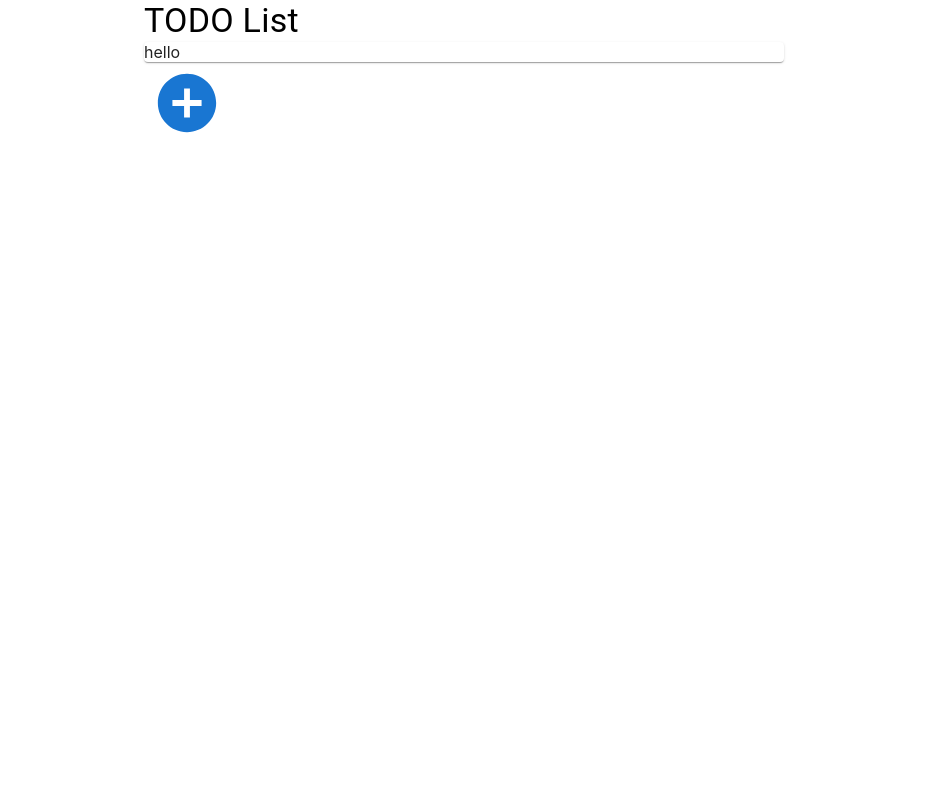
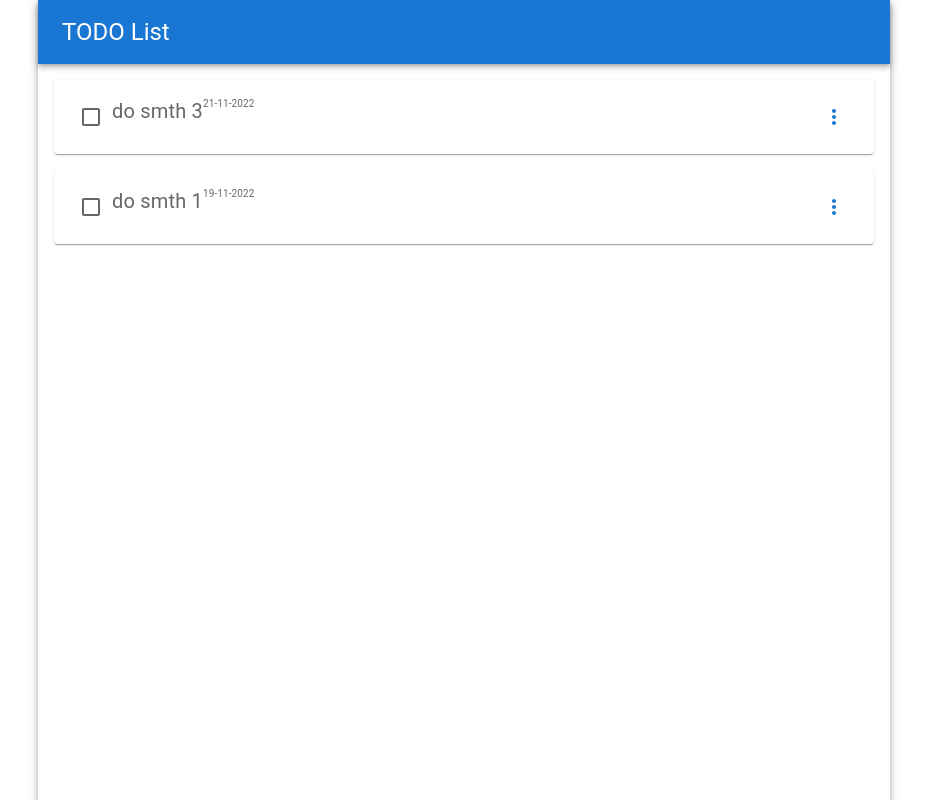
Before and after one commit to alexyasinsky/Portfolio-05.TODO-List-React, a React (Create React App) app: page / in a window 1280 px wide. Shown: the top 800 px of the page, without its empty margins (176-1103 px from the left). Built offline with nearby package versions, Linux system fonts and the light colour scheme.

Commit message:
task list and task add form added

```diff
--- a/package.json
+++ b/package.json
@@ -10,6 +10,7 @@
     "@testing-library/jest-dom": "^5.16.5",
     "@testing-library/react": "^13.4.0",
     "@testing-library/user-event": "^13.5.0",
+    "dayjs": "^1.11.6",
     "node-sass": "^7.0.3",
     "react": "^18.2.0",
     "react-dom": "^18.2.0",
--- a/src/App.js
+++ b/src/App.js
@@ -1,26 +1,76 @@
-import { Typography } from '@mui/material';
+import {AppBar, Container, Grid, Paper, Toolbar, Typography} from '@mui/material';
 
 import './App.scss';
 
-import AddButton from './components/AddButton/AddButton';
-import Area from './components/Area/Area';
+import TaskList from "./components/TaskList";
+import ShowTaskFormButton from "./components/ShowTaskFormButton";
+import NewTaskForm from "./components/NewTaskForm";
+import {useState} from "react";
+
+const tasks = [
+  {
+    task: 'do smth 1',
+    date: '19-11-2022',
+    done: false
+  },
+  {
+    task: 'do smth 2',
+    date: '20-11-2022',
+    done: true
+  },
+  {
+    task: 'do smth 3',
+    date: '21-11-2022',
+    done: false
+  }
+]
 
 function App() {
+  const [showTaskForm, setShowTaskForm] = useState(false);
+
+  function toggleTaskForm(){
+    return setShowTaskForm(!showTaskForm);
+  }
+
+  function addTask(task, date) {
+    tasks.push({task, date, done: false});
+    console.log(tasks)
+  }
+
   return (
-    <div className="app">
+    <Container maxWidth="md">
+      <Paper elevation={5}>
+        <Grid container direction='column'>
+          <Grid item>
             <header>
-       <Typography variant='h4'>
+              <AppBar position="static">
+                <Toolbar>
+                  <Typography
+                    variant="h5"
+                    noWrap
+                    component="h5"
+                  >
                     TODO List
                   </Typography>
+                </Toolbar>
+              </AppBar>
             </header>
+          </Grid>
+          <Grid item position='relative'>
               <main>
-        <Area msg='hello'/>
+                <TaskList list={tasks}/>
+                { showTaskForm ?
+                  <NewTaskForm
+                    addTask={addTask}
+                    close={toggleTaskForm}
+                  />
+                  :
+                  <ShowTaskFormButton handler={toggleTaskForm}/>}
               </main>
-
-      <AddButton/>
-      {/* <footer>
-      </footer>   */}
-    </div>
+          </Grid>
+        </Grid>
+      </Paper>
+    </Container>
   );
 }
 
--- a/src/components/AddButton/AddButton.js
+++ /dev/null
@@ -1,16 +0,0 @@
-import {  Button } from '@mui/material';
-import AddCircleIcon from '@mui/icons-material/AddCircle';
-import { blue } from '@mui/material/colors';
-
-import './AddButton.scss';
-
-export default function AddButton() {
-
-  const handler = () => console.log('added');
-
-  return (
-    <Button onClick={handler}>
-      <AddCircleIcon sx={{ color: blue[700], fontSize: 70 }} />
-    </Button>
-  )
-}
--- a/src/components/AddButton/AddButton.scss
+++ /dev/null
@@ -1,4 +0,0 @@
-.addButton {
-  height: 70px;
-  width: 70px;
-}
--- a/src/components/Area/Area.js
+++ /dev/null
@@ -1,7 +0,0 @@
-import { Paper } from '@mui/material';
-
-export default function Area({msg}) {
-  return (
-  <Paper>{msg}</Paper>
-  )
-}
--- /dev/null
+++ b/src/components/NewTaskForm.js
@@ -0,0 +1,45 @@
+import {Card, CardActions, CardContent, Fab, TextField, Typography} from "@mui/material";
+import CheckIcon from '@mui/icons-material/Check';
+import CloseIcon from '@mui/icons-material/Close';
+import {useState} from "react";
+
+export default function NewTaskForm({addTask, close}) {
+
+  const [task, setTask] = useState('');
+  const [date, setDate] = useState('');
+
+  function changeTaskHandler(e) {
+    setTask(e.target.value);
+  }
+
+  function changeDateHandler(e) {
+    setDate(e.target.value);
+  }
+
+  function addButtonHandler() {
+    addTask(task, date);
+    close();
+  }
+
+
+  return (
+    <Card sx={{position: 'absolute', width: 1, height: '300px', bottom: 0, zIndex: 1100}}>
+      <CardContent>
+        <Typography variant='h6'>
+          Add New Task
+        </Typography>
+        <TextField label="task" variant="outlined" value={task} onChange={changeTaskHandler}/>
+        <TextField label="date" variant="outlined" value={date} onChange={changeDateHandler}/>
+
+      </CardContent>
+      <CardActions>
+        <Fab color="success" aria-label="agree" onClick={addButtonHandler}>
+          <CheckIcon />
+        </Fab>
+        <Fab color="error" aria-label="cancel" onClick={close}>
+          <CloseIcon />
+        </Fab>
+      </CardActions>
+    </Card>
+  )
+}
--- /dev/null
+++ b/src/components/ShowTaskFormButton.js
@@ -0,0 +1,17 @@
+import {Fab} from "@mui/material";
+import AddIcon from '@mui/icons-material/Add';
+
+export default function ShowTaskFormButton({handler}) {
+
+  return (
+    <Fab
+      color="primary"
+      aria-label="add"
+      onClick={handler}
+      size='large'
+      sx={{position: 'absolute', bottom: '50px', right: '50px'}}
+    >
+      <AddIcon />
+    </Fab>
+  )
+}
--- /dev/null
+++ b/src/components/TaskItem.js
@@ -0,0 +1,23 @@
+import {CardContent, Typography, Card, CardActions, Button, Checkbox} from "@mui/material";
+import MoreVertIcon from "@mui/icons-material/MoreVert";
+
+export default function TaskItem({task}) {
+  return(
+    <Card sx={{ display: 'flex', width: 1, justifyContent: 'space-between' }}>
+      <CardContent sx={{display: 'flex'}}>
+        <Checkbox/>
+        <Typography sx={{ fontSize: 20 }} color="text.secondary" gutterBottom>
+          {task.task}
+        </Typography>
+        <Typography sx={{ fontSize: 10 }} color="text.secondary" gutterBottom>
+          {task.date}
+        </Typography>
+      </CardContent>
+      <CardActions>
+        <Button>
+          <MoreVertIcon/>
+        </Button>
+      </CardActions>
+    </Card>
+  )
+}
--- /dev/null
+++ b/src/components/TaskList.js
@@ -0,0 +1,25 @@
+import {List, ListItem} from "@mui/material";
+import TaskItem from "./TaskItem";
+
+
+export default function TaskList({list}) {
+  return (
+    <List sx={{
+      overflow: 'auto',
+      height: '1000px',
+      display: 'flex',
+      flexDirection: 'column-reverse',
+      justifyContent: 'start'
+    }}>
+      {
+        list.map((item, idx) => {
+          if (!item.done) return (
+            <ListItem key={idx}>
+              <TaskItem task={item}/>
+            </ListItem>
+          )
+        })
+      }
+    </List>
+  )
+}
```
Also changed, not shown: src/components/Task/Task.js (deleted), 1 other file (tests, documents, lock files or other folders). Lines whose indentation alone changed are shown as unchanged.
